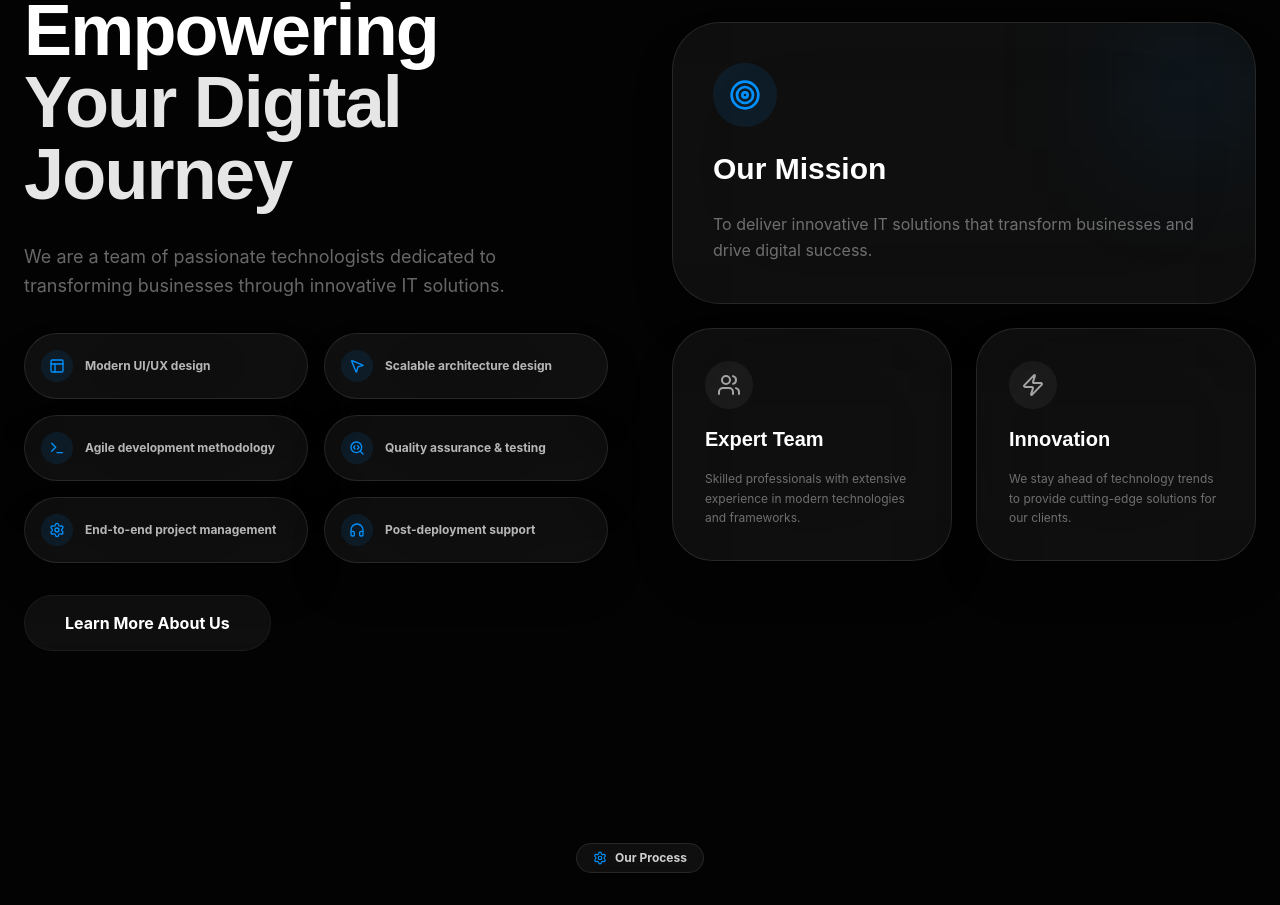
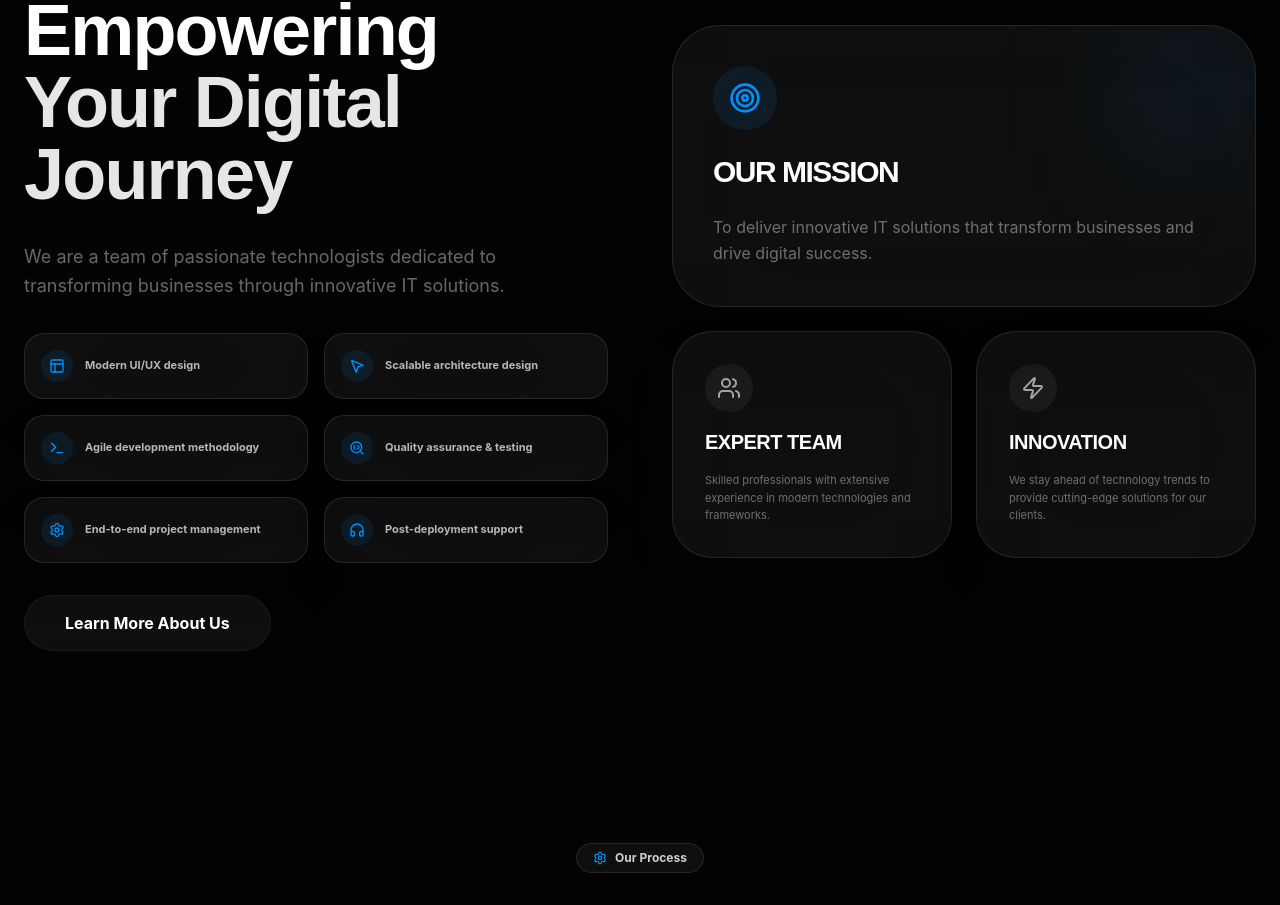
Before and after one commit to rutvikdholakiya30/codefixer, a React (Vite) app: page / in a window 1280 px wide. Shown: the part 1081-1986 px from the top of the page. Built offline with nearby package versions, Linux system fonts and the light colour scheme.

Commit message:
website updated

```diff
--- a/index.html
+++ b/index.html
@@ -2,8 +2,10 @@
 <html lang="en">
   <head>
     <meta charset="UTF-8" />
+    <meta name="viewport" content="width=device-width, initial-scale=1.0" />
     <link rel="icon" type="image/svg+xml" href="/favicon.svg" />
     <title>CodeFixer | IT Solutions and Consultancy</title>
+  </head>
   <body>
     <div id="root"></div>
     <script type="module" src="/src/main.tsx"></script>
--- a/src/components/layout/Navbar.tsx
+++ b/src/components/layout/Navbar.tsx
@@ -40,7 +40,7 @@ export default function Navbar() {
     >
       <div className="max-w-7xl mx-auto flex items-center justify-between">
         <Link to="/" className="flex items-center gap-2 group">
-          <Logo className="h-10" />
+          <Logo className="h-7 sm:h-10" />
         </Link>
 
         {/* Desktop Nav */}
@@ -72,10 +72,10 @@ export default function Navbar() {
 
         {/* Mobile Toggle */}
         <button
-          className="md:hidden p-2 text-foreground"
+          className="md:hidden p-1 sm:p-2 text-foreground"
           onClick={() => setIsOpen(!isOpen)}
         >
-          {isOpen ? <X /> : <Menu />}
+          {isOpen ? <X className="w-5 h-5 sm:w-6 sm:h-6" /> : <Menu className="w-5 h-5 sm:w-6 sm:h-6" />}
         </button>
       </div>
 
--- a/src/pages/Home.tsx
+++ b/src/pages/Home.tsx
@@ -260,7 +260,7 @@ export default function Home() {
                 We are a team of passionate technologists dedicated to transforming businesses through innovative IT solutions.
               </motion.p>
 
-              <div className="grid grid-cols-1 md:grid-cols-2 gap-4">
+              <div className="grid grid-cols-1 sm:grid-cols-2 gap-4">
                 {aboutFeatures.map((feature, i) => (
                   <motion.div
                     key={i}
@@ -268,12 +268,12 @@ export default function Home() {
                     whileInView={{ opacity: 1, x: 0 }}
                     viewport={{ once: true }}
                     transition={{ delay: i * 0.1 }}
-                    className="flex items-center gap-3 p-4 glass rounded-2xl border-white/5 group hover:border-primary/30 transition-all"
+                    className="flex items-center gap-3 p-4 glass rounded-[1.25rem] border-white/5 group hover:border-primary/30 transition-all"
                   >
-                    <div className="w-8 h-8 rounded-lg bg-primary/10 flex items-center justify-center text-primary group-hover:scale-110 transition-transform">
+                    <div className="w-8 h-8 rounded-lg bg-primary/10 flex items-center justify-center text-primary group-hover:scale-110 transition-transform shrink-0">
                       <feature.icon className="w-4 h-4" />
                     </div>
-                    <span className="text-xs font-bold text-white/70">{feature.label}</span>
+                    <span className="text-[11px] font-bold text-white/70">{feature.label}</span>
                   </motion.div>
                 ))}
               </div>
@@ -288,30 +288,30 @@ export default function Home() {
                 initial={{ opacity: 0, scale: 0.9 }}
                 whileInView={{ opacity: 1, scale: 1 }}
                 viewport={{ once: true }}
-                className="p-10 glass rounded-[3rem] border-white/5 space-y-6 relative group overflow-hidden"
+                className="p-8 md:p-10 glass rounded-[2.5rem] md:rounded-[3rem] border-white/5 space-y-6 relative group overflow-hidden"
               >
                 <div className="absolute top-0 right-0 w-32 h-32 bg-primary/10 blur-3xl group-hover:bg-primary/20 transition-all" />
-                <div className="w-16 h-16 rounded-2xl bg-primary/10 flex items-center justify-center text-primary">
-                  <Target className="w-8 h-8" />
+                <div className="w-14 h-14 md:w-16 md:h-16 rounded-2xl bg-primary/10 flex items-center justify-center text-primary">
+                  <Target className="w-7 h-7 md:w-8 md:h-8" />
                 </div>
-                <h3 className="text-3xl font-bold font-heading">Our Mission</h3>
-                <p className="text-white/40 leading-relaxed">
+                <h3 className="text-2xl md:text-3xl font-bold font-heading uppercase tracking-tighter">Our Mission</h3>
+                <p className="text-white/40 text-sm md:text-base leading-relaxed">
                   To deliver innovative IT solutions that transform businesses and drive digital success.
                 </p>
               </motion.div>
 
-              <div className="grid md:grid-cols-2 gap-6">
+              <div className="grid grid-cols-1 sm:grid-cols-2 gap-6">
                 <motion.div
                   initial={{ opacity: 0, y: 20 }}
                   whileInView={{ opacity: 1, y: 0 }}
                   viewport={{ once: true }}
-                  className="p-8 glass rounded-[2.5rem] border-white/5 space-y-4 group"
+                  className="p-8 glass rounded-[2rem] md:rounded-[2.5rem] border-white/5 space-y-4 group"
                 >
                   <div className="w-12 h-12 rounded-xl bg-white/5 flex items-center justify-center text-white/60 group-hover:text-primary transition-colors">
                     <Users className="w-6 h-6" />
                   </div>
-                  <h4 className="text-xl font-bold font-heading">Expert Team</h4>
-                  <p className="text-white/40 text-xs leading-relaxed">
+                  <h4 className="text-lg md:text-xl font-bold font-heading uppercase tracking-tight">Expert Team</h4>
+                  <p className="text-white/40 text-[11px] leading-relaxed">
                     Skilled professionals with extensive experience in modern technologies and frameworks.
                   </p>
                 </motion.div>
@@ -321,13 +321,13 @@ export default function Home() {
                   whileInView={{ opacity: 1, y: 0 }}
                   viewport={{ once: true }}
                   transition={{ delay: 0.1 }}
-                  className="p-8 glass rounded-[2.5rem] border-white/5 space-y-4 group"
+                  className="p-8 glass rounded-[2rem] md:rounded-[2.5rem] border-white/5 space-y-4 group"
                 >
                   <div className="w-12 h-12 rounded-xl bg-white/5 flex items-center justify-center text-white/60 group-hover:text-primary transition-colors">
                     <Zap className="w-6 h-6" />
                   </div>
-                  <h4 className="text-xl font-bold font-heading">Innovation</h4>
-                  <p className="text-white/40 text-xs leading-relaxed">
+                  <h4 className="text-lg md:text-xl font-bold font-heading uppercase tracking-tight">Innovation</h4>
+                  <p className="text-white/40 text-[11px] leading-relaxed">
                     We stay ahead of technology trends to provide cutting-edge solutions for our clients.
                   </p>
                 </motion.div>
```
